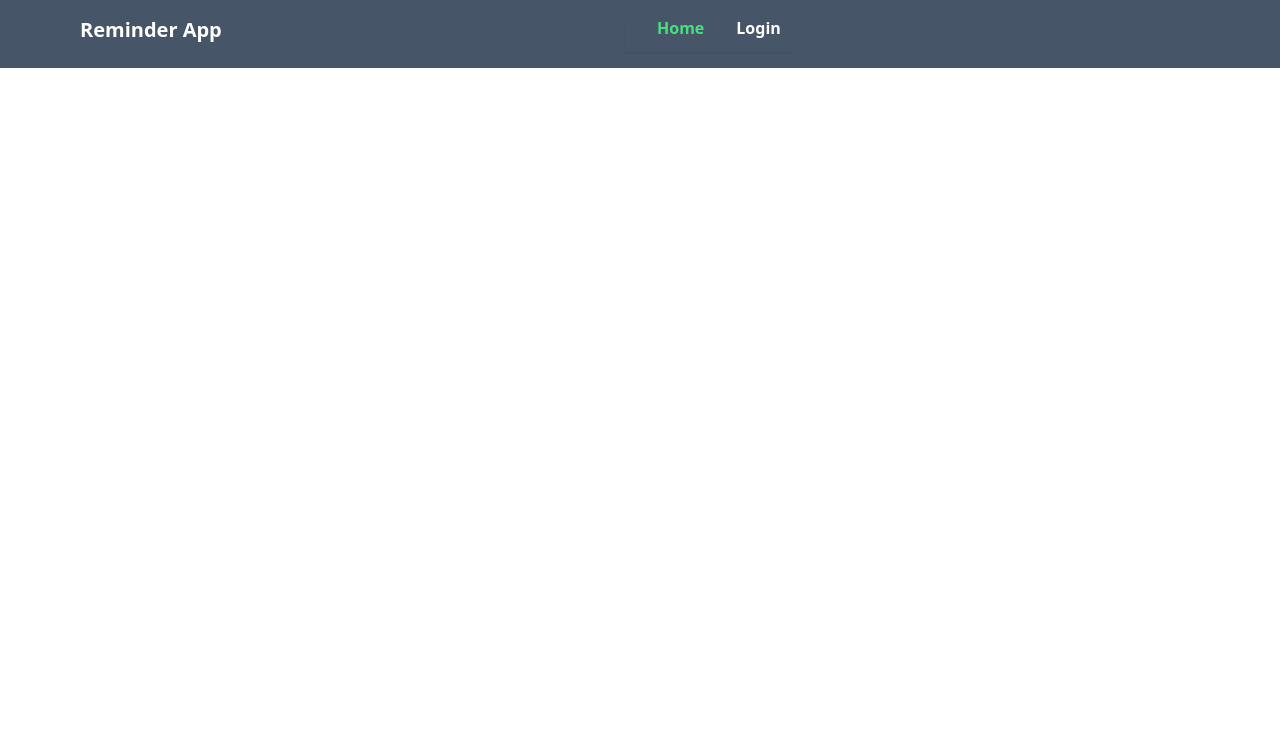
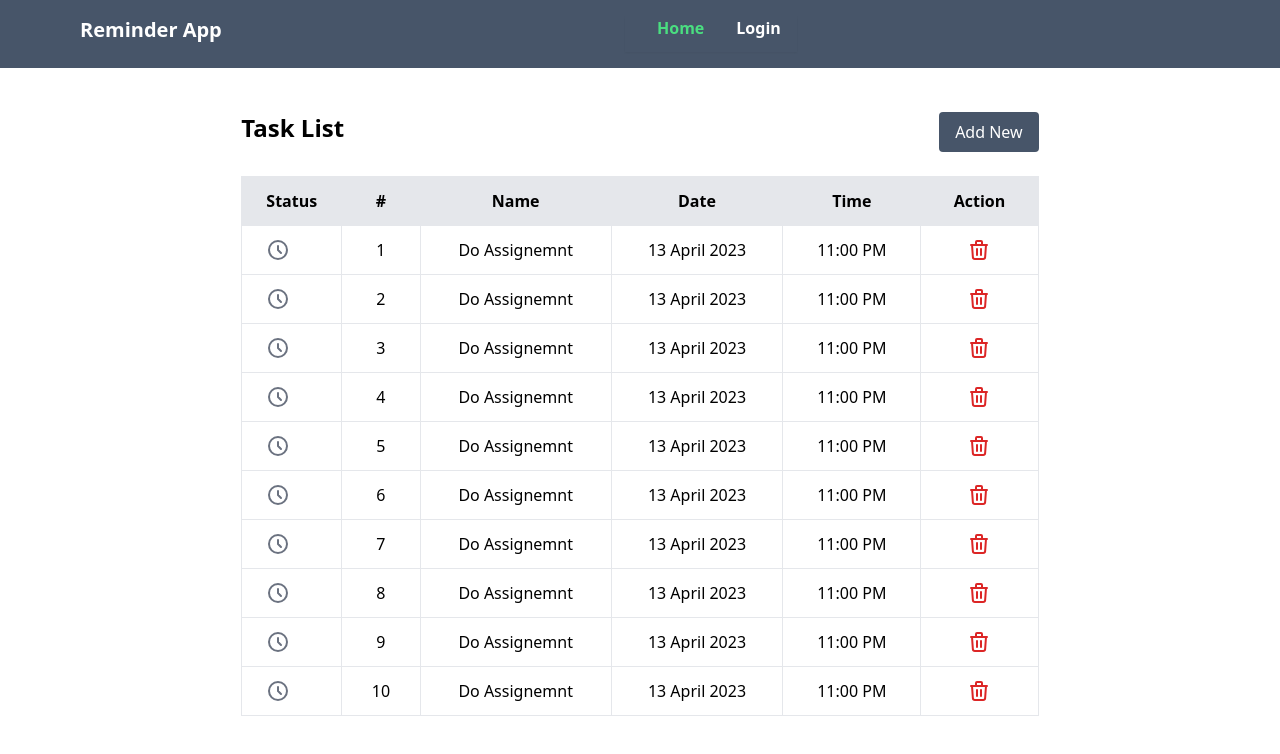
Before and after one commit to sisrafilss/reminder-app-client, a Next.js app: page / in a window 1280 px wide. Shown: the top 754 px of the page. Built offline with nearby package versions, Linux system fonts and the light colour scheme.

Commit message:
reminder list added

```diff
--- /dev/null
+++ b/components/ReminderList/ReminderList.js
@@ -0,0 +1,77 @@
+import { TrashIcon, ClockIcon, CheckIcon } from "@heroicons/react/outline";
+import { useState } from "react";
+
+const ReminderList = () => {
+  const [show, setShow] = useState(false);
+
+  const toggleIcon = () => {
+    setShow(!show);
+  };
+
+  return (
+    <div className="lg:w-2/3 mg:mx-auto md:w-3/4 md:mx-auto w-full md:px-7 px-0  mt-28 pb-10">
+      <div className="flex md:justify-between justify-around">
+        <h2 className="text-2xl font-bold">Task List</h2>
+
+        <button className="px-4 py-2 inline  bg-slate-600 text-white rounded font-medium text-base hover:bg-slate-700">
+          Add New
+        </button>
+      </div>
+
+      <div className="w-full">
+        <table className="table-auto mt-6 w-full text-center border border-slate-400 min-w-fit">
+          <thead className="bg-gray-200">
+            <tr className="border">
+              <th className="md:px-6 md:py-3 px-3 py-1 border ">Status</th>
+              <th className="md:px-6 md:py-3 px-3 py-1 border ">#</th>
+              <th className="md:px-6 md:py-3 px-3 py-1 border">Name</th>
+              <th className="md:px-6 md:py-3 px-3 py-1 border">Date</th>
+              <th className="md:px-6 md:py-3 px-3 py-1 border">Time</th>
+              <th className="md:px-6 md:py-3 px-3 py-1 border">Action</th>
+            </tr>
+          </thead>
+          <tbody>
+            {Array.from({ length: 10 }, (_, i) => i).map((idx) => (
+              <tr
+                key={idx}
+                className={`${
+                  show ? "my-line-through" : ""
+                } hover:bg-slate-100`}
+              >
+                {show ? (
+                  <td className="md:px-6 md:py-3 px-3 py-1 border mx-auto w-6 h-6 cursor-pointer">
+                    <CheckIcon
+                      onClick={toggleIcon}
+                      className="h-6 w-6 text-gray-500"
+                    />
+                  </td>
+                ) : (
+                  <td className="md:px-6 md:py-3 px-3 py-1 border mx-auto w-6 h-6 cursor-pointer">
+                    <ClockIcon
+                      onClick={toggleIcon}
+                      className="h-6 w-6 text-gray-500"
+                    />
+                  </td>
+                )}
+
+                <td className="md:px-6 md:py-3 px-3 py-1 border ">{idx + 1}</td>
+                <td className="md:px-6 md:py-3 px-3 py-1 border ">
+                  Do Assignemnt
+                </td>
+                <td className="md:px-6 md:py-3 px-3 py-1 border ">
+                  13 April 2023
+                </td>
+                <td className="md:px-6 md:py-3 px-3 py-1 border ">11:00 PM</td>
+                <td className="md:px-6 md:py-3 px-3 py-1  border">
+                  <TrashIcon className="  text-red-600 mx-auto w-6 h-6 cursor-pointer" />
+                </td>
+              </tr>
+            ))}
+          </tbody>
+        </table>
+      </div>
+    </div>
+  );
+};
+
+export default ReminderList;
--- a/pages/index.js
+++ b/pages/index.js
@@ -1,4 +1,5 @@
 import Header from "@/components/Header/Header";
+import ReminderList from "@/components/ReminderList/ReminderList";
 import { Inter } from "next/font/google";
 
 const inter = Inter({ subsets: ["latin"] });
@@ -7,6 +8,7 @@ export default function Home() {
   return (
     <main>
       <Header />
+      <ReminderList />
     </main>
   );
 }
--- a/styles/globals.css
+++ b/styles/globals.css
@@ -5,3 +5,7 @@
 .menu-transition {
   transition: 0.3s;
 }
+
+.my-line-through td {
+  text-decoration: line-through;
+}
```
Also changed, not shown: public/img/delete.png (added), public/img/edit.png (added).
